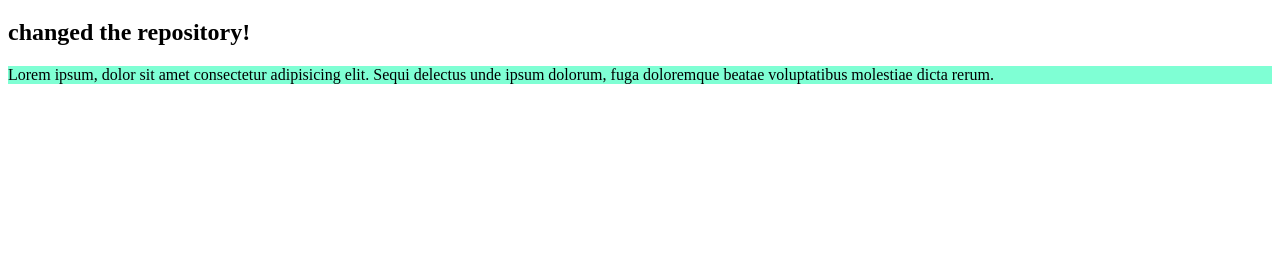
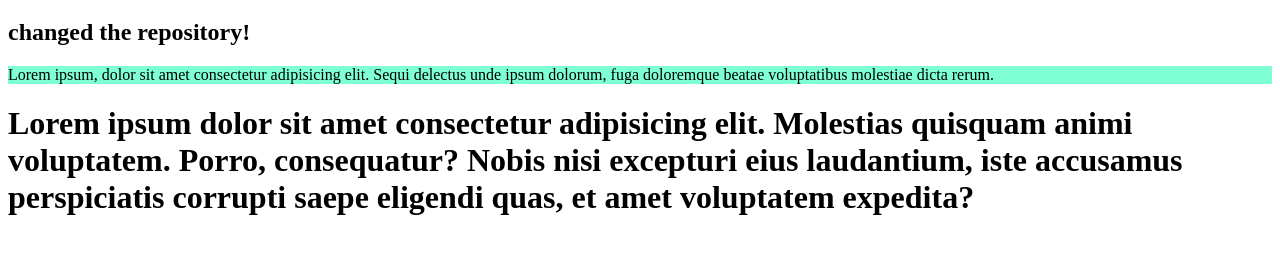
Before and after one commit to mohammedtakbir/third-repo, a plain HTML site: page index.html in a window 1280 px wide. Shown: the part 61-314 px from the top of the page. Drawn offline with Linux system fonts and the light colour scheme.

Commit message:
another h1 added

```diff
--- a/index.html
+++ b/index.html
@@ -12,5 +12,7 @@
     <h2>changed the repository!</h2>
 
     <p>Lorem ipsum, dolor sit amet consectetur adipisicing elit. Sequi delectus unde ipsum dolorum, fuga doloremque beatae voluptatibus molestiae dicta rerum.</p>
+
+    <h1>Lorem ipsum dolor sit amet consectetur adipisicing elit. Molestias quisquam animi voluptatem. Porro, consequatur? Nobis nisi excepturi eius laudantium, iste accusamus perspiciatis corrupti saepe eligendi quas, et amet voluptatem expedita?</h1>
 </body>
 </html>
```
